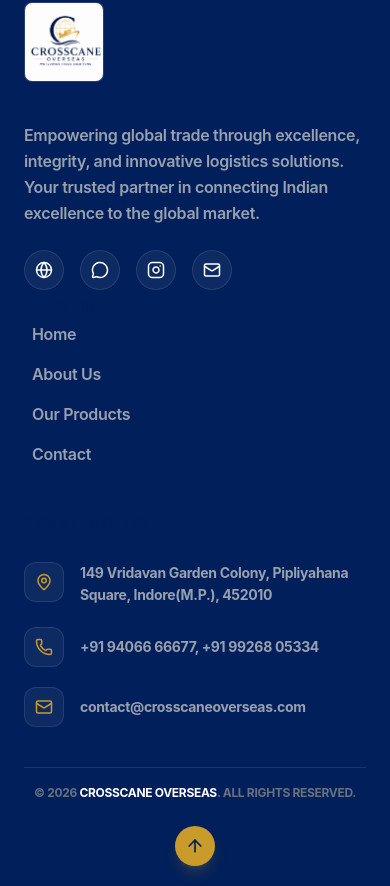
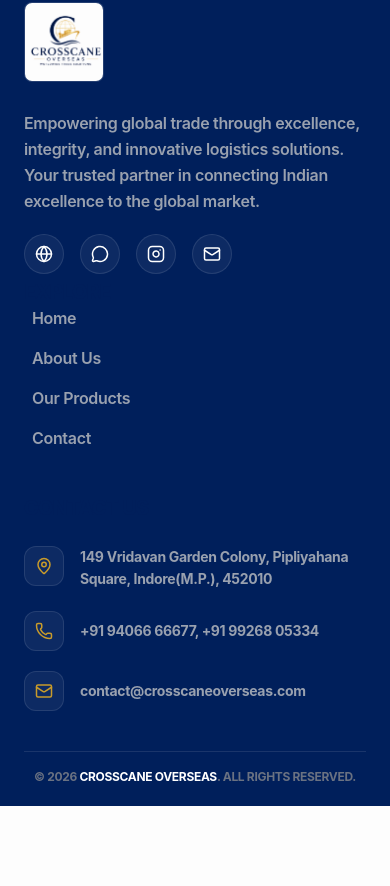
Before and after one commit to govind-anjana/Crosscane_project, a React (Vite) app: page /about in a window 390 px wide. Shown: the part 3407-4293 px from the top of the page. After the commit the page ends 4213 px from the top, so only its background shows below. Built offline with nearby package versions, Linux system fonts and the light colour scheme.

Commit message:
feat: create responsive Footer component with brand, navigation, and contact details

```diff
--- a/src/components/common/Footer.jsx
+++ b/src/components/common/Footer.jsx
@@ -50,9 +50,9 @@
         <div className="flex flex-col lg:flex-row justify-between gap-1 md:gap-12 mb-10">
 
           {/* Brand Column */}
-          <div className="space-y-6 flex-[1.5] flex flex-col items-start text-left">
+          <div className="space-y-5 flex-[1.5] flex flex-col items-start text-left">
             <Link to="/" className="inline-block">
-              <img src={logo} alt="Crosscane Overseas" className="h-20 w-auto rounded-lg mb-4 bg-white/5  border border-white/10" />
+              <img src={logo} alt="Crosscane Overseas" className="h-20 w-auto rounded-lg mb-2 bg-white/5  border border-white/10" />
             </Link>
             <p className="text-gray-400 leading-relaxed max-w-md font-semibold">
               Empowering global trade through excellence, integrity, and innovative logistics solutions. Your trusted partner in connecting Indian excellence to the global market.
@@ -118,21 +118,18 @@
           </div>
         </div>
 
-        <div className="border-t border-white/10 pt-4 flex flex-col md:flex-row justify-between items-center gap-6">
+        <div className="border-t border-white/10 pt-4 flex flex-col md:flex-row justify-center items-center gap-6">
           <p className="text-gray-500 text-[12px] font-bold uppercase">
             © {currentYear} <span className="text-white">Crosscane Overseas</span>. All rights reserved.
           </p>
-          {/* <div className="flex gap-8 text-[12px] font-bold text-gray-500 uppercase">
-            <Link to="/privacy" className="hover:text-white transition-colors">Privacy</Link>
-            <Link to="/terms" className="hover:text-white transition-colors">Terms</Link>
-          </div> */}
-          <button
+
+          {/* <button
             onClick={scrollToTop}
             className="w-10 h-10 rounded-full bg-gold-500 text-navy-900 flex items-center justify-center hover:bg-white transition-all shadow-lg shadow-gold-500/20"
             aria-label="Back to Top"
           >
             <ArrowUp size={20} />
-          </button>
+          </button> */}
         </div>
       </div>
     </footer>
@@ -140,4 +137,3 @@
 }
 
 export default Footer
-// 863bcc0d-ed85-4622-b925-272c335fb057
```
